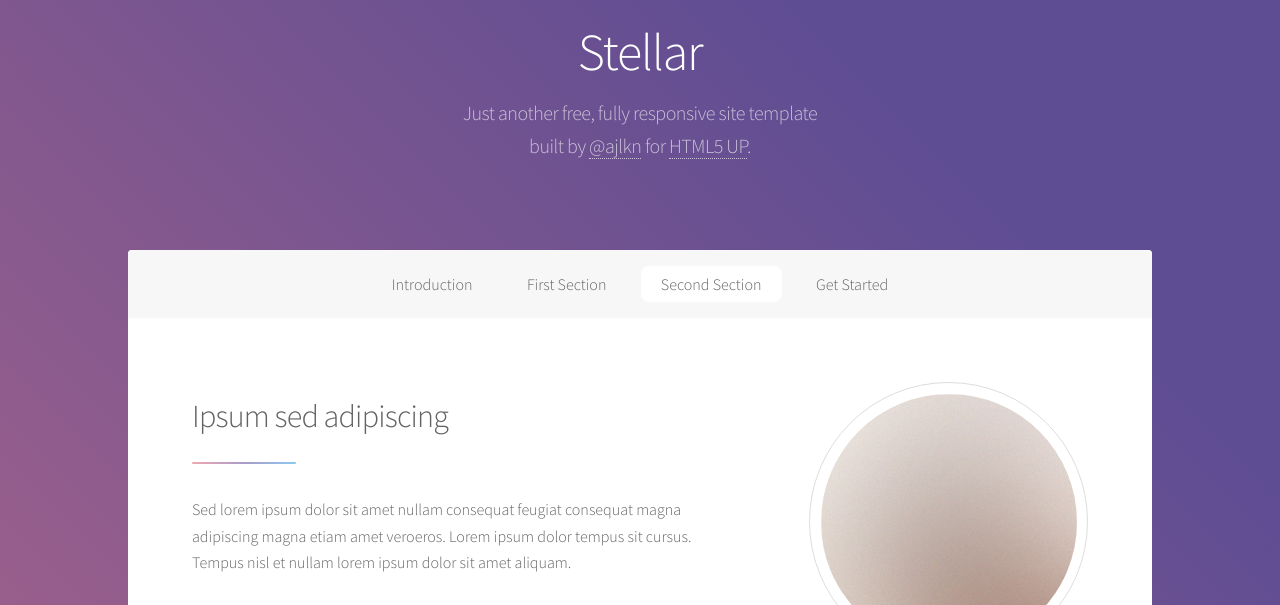
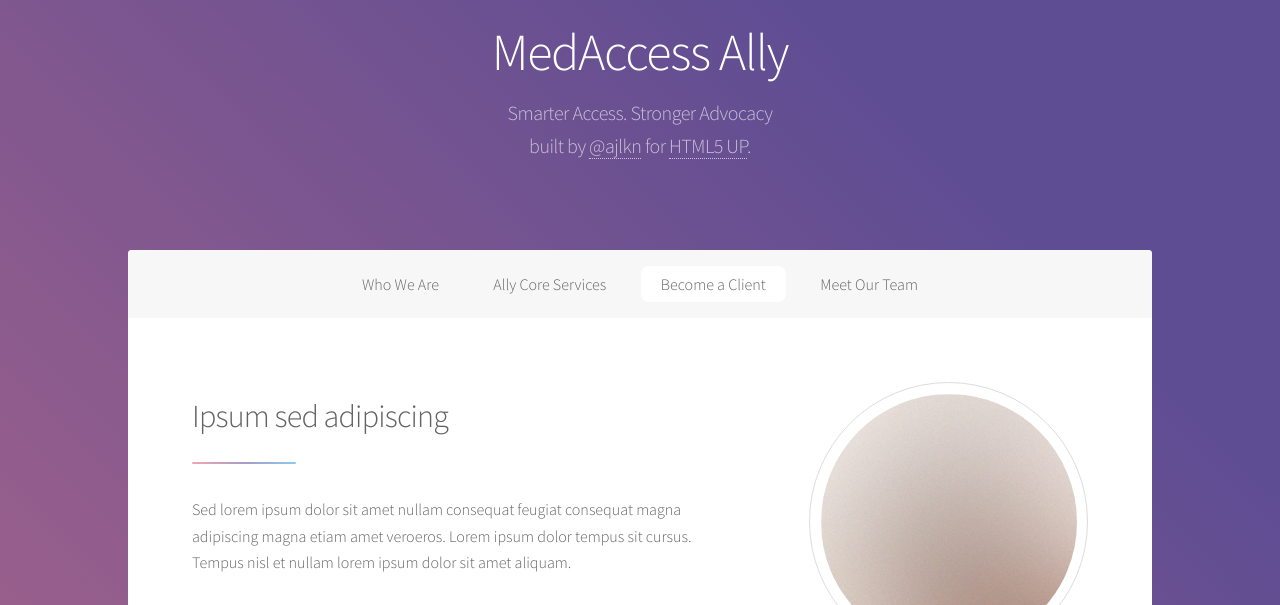
Before and after one commit to Naiya-T-Whitley/medaccessally, a plain HTML site: page index.html in a window 1280 px wide. Shown: the part 184-789 px from the top of the page. Drawn offline with nearby package versions, Linux system fonts and the light colour scheme; files that its build step writes are made by us from their sources; files whose address does not match are found by name.

Commit message:
Update index.html

```diff
--- a/index.html
+++ b/index.html
@@ -6,7 +6,7 @@
 -->
 <html>
 	<head>
-		<title>Stellar by HTML5 UP</title>
+		<title>MedAccess Ally</title>
 		<meta charset="utf-8" />
 		<meta name="viewport" content="width=device-width, initial-scale=1, user-scalable=no" />
 		<link rel="stylesheet" href="assets/css/main.css" />
@@ -20,25 +20,25 @@
 				<!-- Header -->
 					<header id="header" class="alt">
 						<span class="logo"><img src="images/logo.svg" alt="" /></span>
-						<h1>Stellar</h1>
-						<p>Just another free, fully responsive site template<br />
+						<h1>MedAccess Ally</h1>
+						<p>Smarter Access. Stronger Advocacy<br />
 						built by <a href="https://twitter.com/ajlkn">@ajlkn</a> for <a href="https://html5up.net">HTML5 UP</a>.</p>
 					</header>
 
 				<!-- Nav -->
 					<nav id="nav">
 						<ul>
-							<li><a href="#intro" class="active">Introduction</a></li>
-							<li><a href="#first">First Section</a></li>
-							<li><a href="#second">Second Section</a></li>
-							<li><a href="#cta">Get Started</a></li>
+							<li><a href="#intro" class="active">Who We Are</a></li>
+							<li><a href="#first">Ally Core Services</a></li>
+							<li><a href="#second">Become a Client</a></li>
+							<li><a href="#cta">Meet Our Team</a></li>
 						</ul>
 					</nav>
 
 				<!-- Main -->
 					<div id="main">
 
-						<!-- Introduction -->
+						<!-- Inroduction -->
 							<section id="intro" class="main">
 								<div class="spotlight">
 									<div class="content">
@@ -181,4 +181,5 @@
 			<script src="assets/js/main.js"></script>
 
 	</body>
+
 </html>
```
